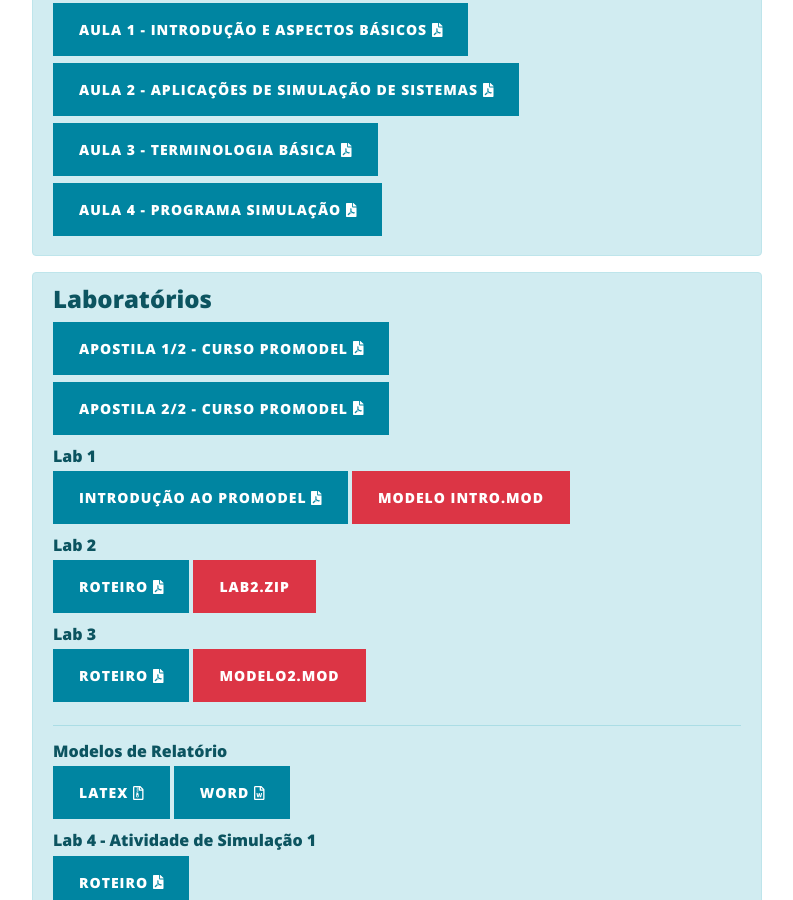
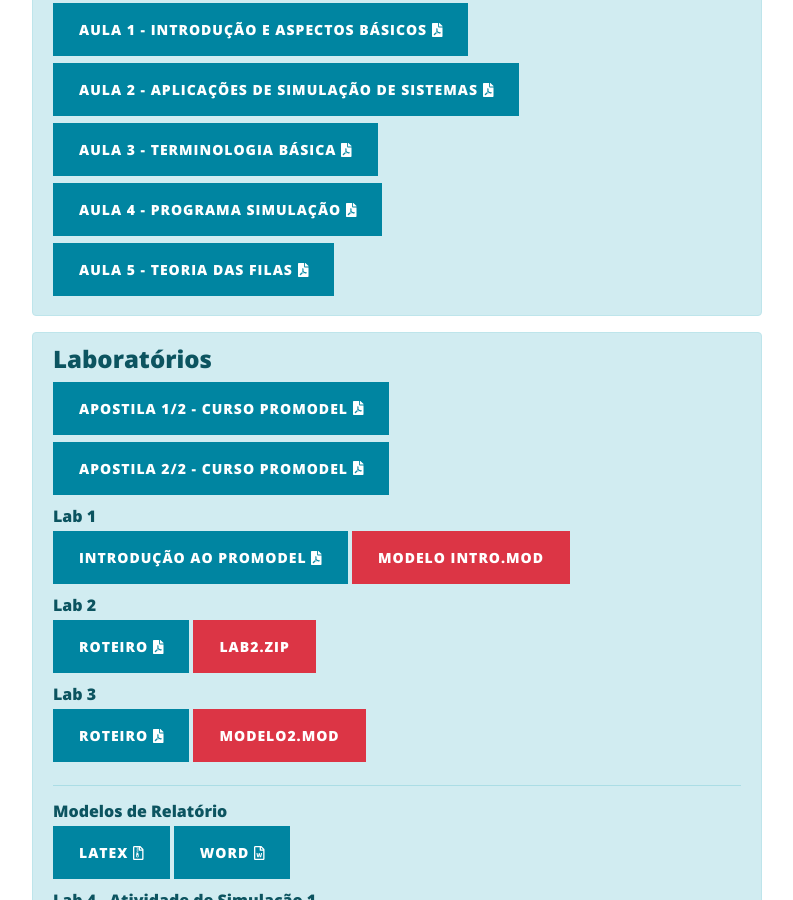
Before and after one commit to GuilhermeFroes/GuilhermeFroes.github.io, a Jekyll site: the page built from modules/laboratorioSim.html, in a window 1280 px wide and 900 px high, scrolled down 1107 px. Shown: the whole window, without its empty margins (53-846 px from the left). Built offline with Jekyll 4.4.1, drawn with Linux system fonts in a browser that asks for light colours; nearby versions of some CDN libraries.

Commit message:
LSS-aula5

```diff
--- a/modules/laboratorioSim.html
+++ b/modules/laboratorioSim.html
@@ -48,10 +48,11 @@
 
 <div class="alert alert-info" role="alert">
   <h4>Aulas</h4>
-  <a class="btn btn-primary module-file pdf" target="_blank" href="{{site.baseurl}}/modules/laboratorioSim/Aula-1.pdf">Aula 1 - Introdução e Aspectos Básicos</a> <br>
-  <a class="btn btn-primary module-file pdf" target="_blank" href="{{site.baseurl}}/modules/laboratorioSim/Aula-2.pdf">Aula 2 - Aplicações de Simulação de Sistemas</a> <br>
-  <a class="btn btn-primary module-file pdf" target="_blank" href="{{site.baseurl}}/modules/laboratorioSim/Aula-3.pdf">Aula 3 - Terminologia Básica</a> <br>
-  <a class="btn btn-primary module-file pdf" target="_blank" href="{{site.baseurl}}/modules/laboratorioSim/Aula-4.pdf">Aula 4 - Programa Simulação</a> <br>
+  <a class="btn btn-primary module-file pdf" target="_blank" href="{{site.baseurl}}/modules/laboratorioSim/LSS-Aula-1.pdf">Aula 1 - Introdução e Aspectos Básicos</a> <br>
+  <a class="btn btn-primary module-file pdf" target="_blank" href="{{site.baseurl}}/modules/laboratorioSim/LSS-Aula-2.pdf">Aula 2 - Aplicações de Simulação de Sistemas</a> <br>
+  <a class="btn btn-primary module-file pdf" target="_blank" href="{{site.baseurl}}/modules/laboratorioSim/LSS-Aula-3.pdf">Aula 3 - Terminologia Básica</a> <br>
+  <a class="btn btn-primary module-file pdf" target="_blank" href="{{site.baseurl}}/modules/laboratorioSim/LSS-Aula-4.pdf">Aula 4 - Programa Simulação</a> <br>
+  <a class="btn btn-primary module-file pdf" target="_blank" href="{{site.baseurl}}/modules/laboratorioSim/LSS-Aula-5.pdf">Aula 5 - Teoria das Filas</a> <br>
 </div>
 
 <div class="alert alert-info" role="alert">
```
Also changed, not shown: 9 other files.
